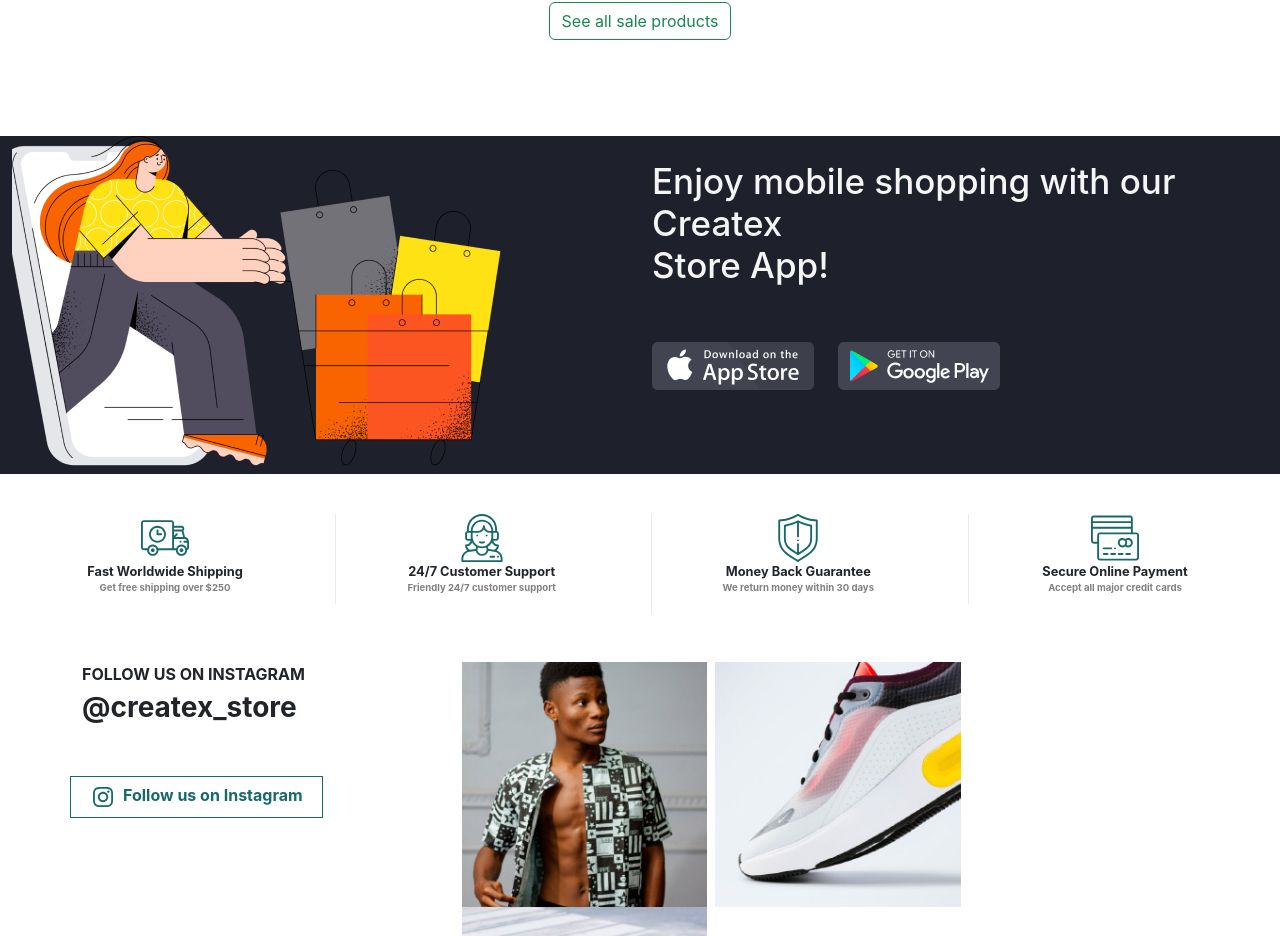
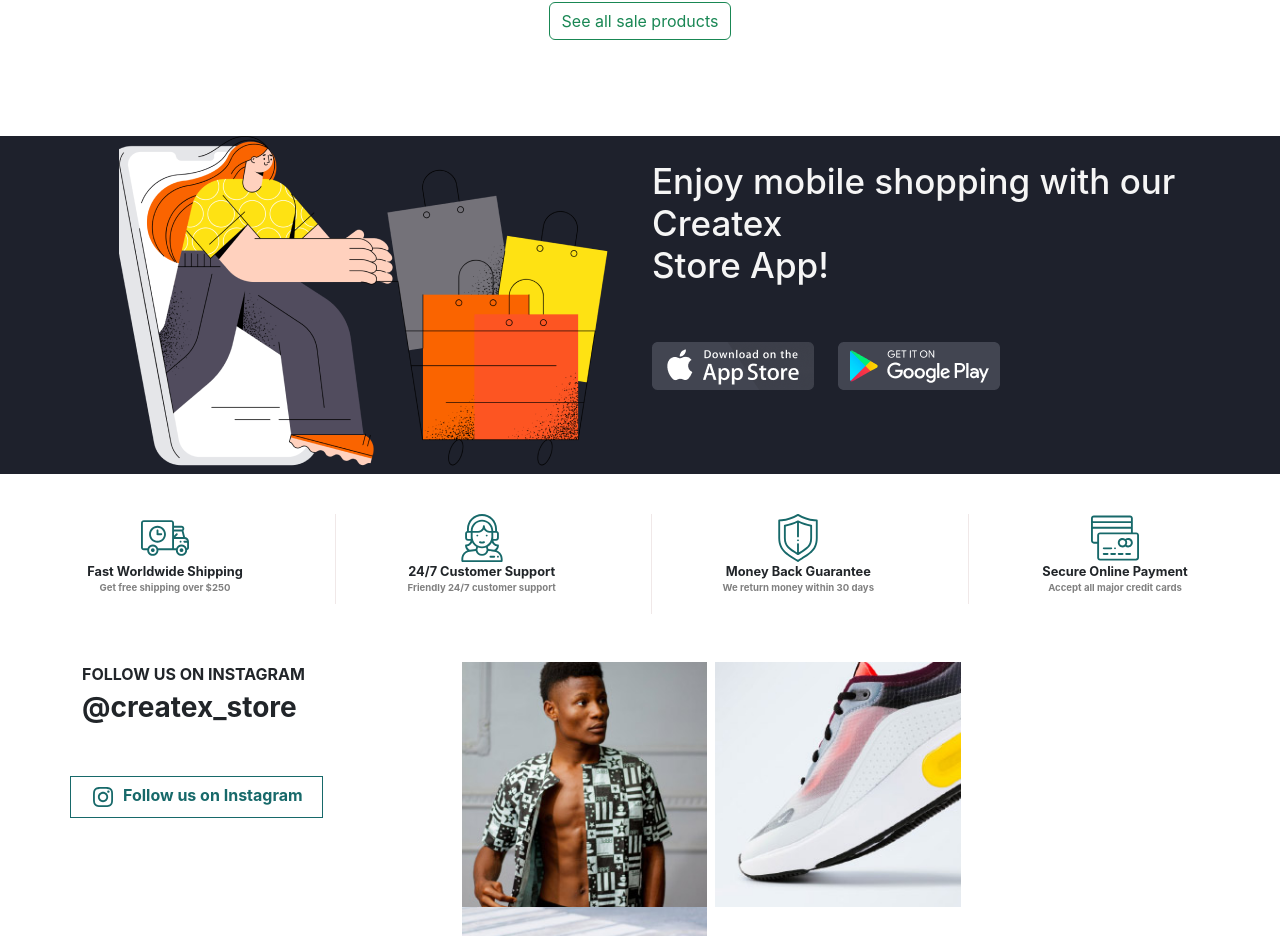
Before and after one commit to Rakshit21-git/Createx, a React (Create React App) app: page / in a window 1280 px wide. Shown: the part 4476-5412 px from the top of the page. Built offline with nearby package versions, Linux system fonts and the light colour scheme.

Commit message:
jai shree krishna

```diff
--- a/src/components/Enjoy/Enjoy.jsx
+++ b/src/components/Enjoy/Enjoy.jsx
@@ -6,11 +6,11 @@ import './Enjoy.css'
   return (
     <div className='container-fluid col-lg-12'>
         <div className='row enjoy d-flex'>
-
-          <div className='col-lg-6 mb-2'>
+        <div className="col-1"></div>
+          <div className='col-md-5 mb-2'>
             <img src="./Assests/Images/lampu_sa_rakshit.png" alt="not " className='img-fluid' />
           </div>
-          <div className='col-lg-6 mt-4 '>
+          <div className='col-lg-6 mt-4 mb-3 '>
             <h1 className='enjoyh1'>Enjoy mobile shopping with our Createx <br /> Store App!</h1>
             <img src="./Assests/Images/buttons.png" alt="not available" className='mt-5 img-fluid' />
           </div>
```
